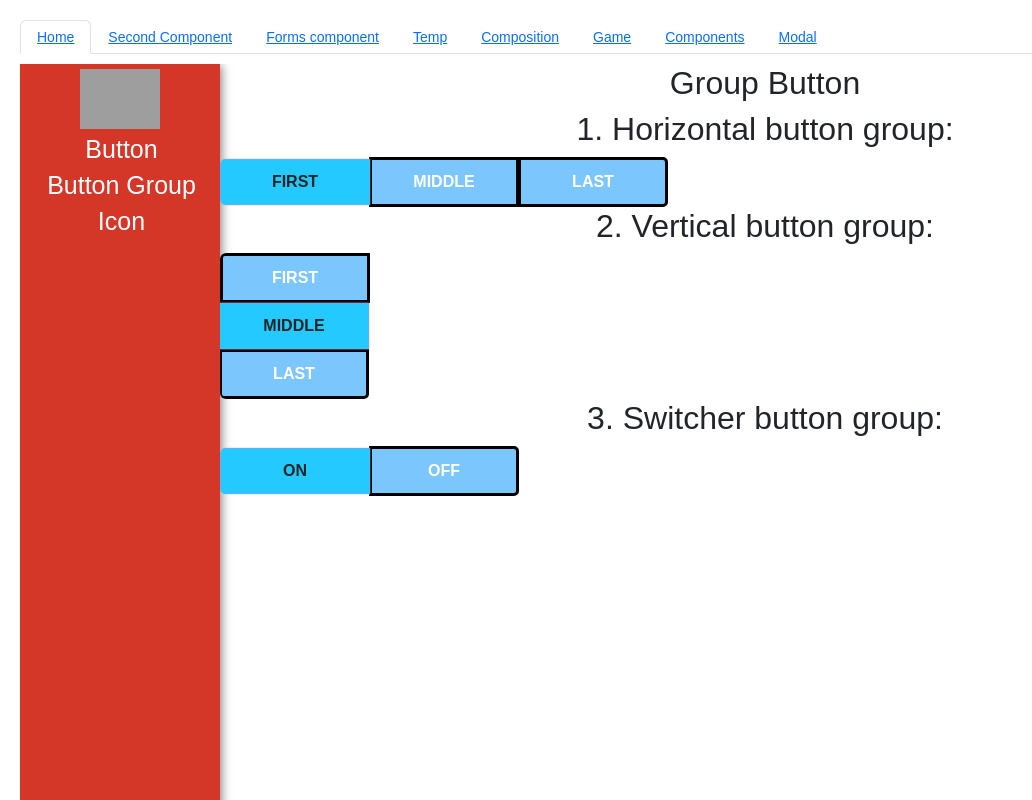
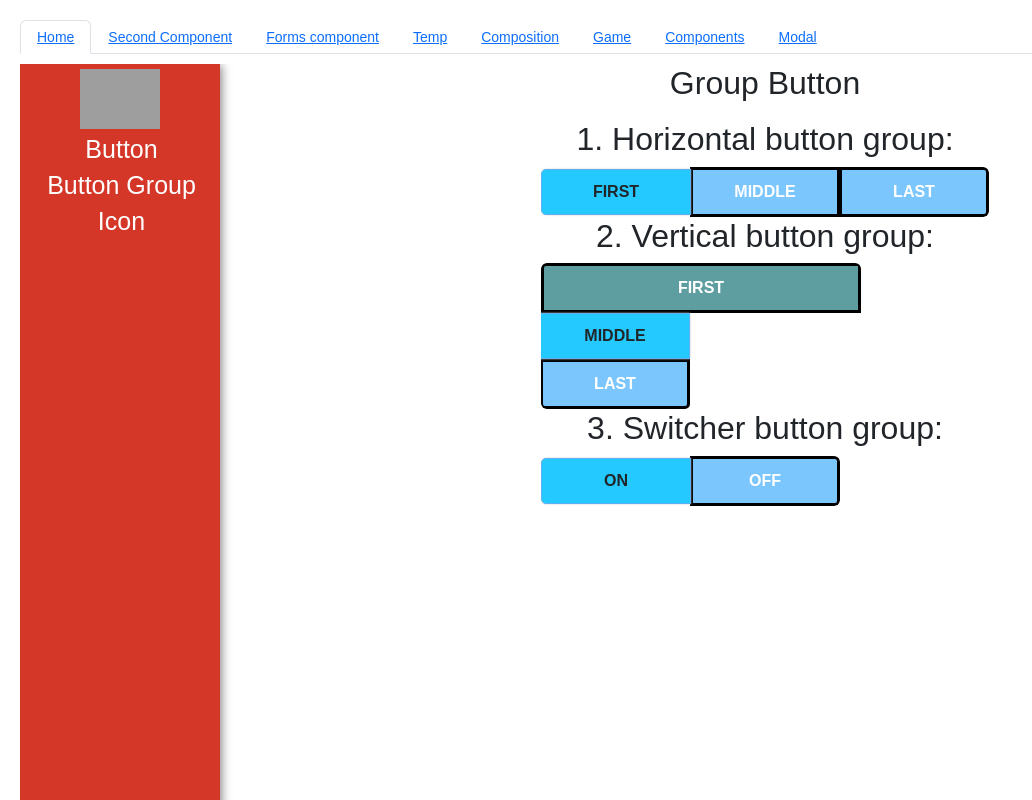
Before and after one commit to N1ph1l1m/React_practic, a React (Create React App) app in the folder React/my-app/: page /devComponents in a window 1280 px wide. Both pictures are taken after a click on the button "Button Group". Shown: the top 800 px of the page, without its empty margins (0-1032 px from the left). Built offline with nearby package versions, Linux system fonts and the light colour scheme; grey boxes are pictures that could not be loaded.

Commit message:
Refactor layout

```diff
--- a/React/my-app/src/components/webDevComponents/components/groupButton/sandBoxGroupButton.jsx
+++ b/React/my-app/src/components/webDevComponents/components/groupButton/sandBoxGroupButton.jsx
@@ -2,6 +2,12 @@
 import React, { Fragment, Component } from 'react';
 import ButtonGroup from '../groupButton/groupButton'
 import Button from '../button/button'
+import styled from "styled-components";
+
+
+const WrapSandBox = styled.div`
+margin:10px auto;
+`
 
 class Sandbox extends Component {
   state = {
@@ -20,8 +26,8 @@ class Sandbox extends Component {
     const { switchOn } = this.state;
 
     return (
-      <Fragment>
 
+      <WrapSandBox>
        <h2><span>1. Horizontal button group:</span></h2>
       <ButtonGroup>
         <Button active>First</Button>
@@ -30,9 +36,9 @@ class Sandbox extends Component {
       </ButtonGroup>
 
       <h2><span>2. Vertical button group:</span></h2>
-        <ButtonGroup vertical>
-          <Button>First</Button>
-          <Button active>Middle</Button>
+      <ButtonGroup vertical >
+        <Button className='newWidth'>First</Button>
+        <Button  active>Middle</Button>
         <Button>Last</Button>
       </ButtonGroup>
 
@@ -42,7 +48,9 @@ class Sandbox extends Component {
         <Button onClick={this.handleSwitchOff} active={!switchOn}>OFF</Button>
       </ButtonGroup>
 
-      </Fragment>
+      </WrapSandBox>
+
+
     );
   }
 }
--- a/React/my-app/src/components/webDevComponents/webDevComponents.jsx
+++ b/React/my-app/src/components/webDevComponents/webDevComponents.jsx
@@ -92,7 +92,7 @@ export default class DevComponetns extends React.Component{
                 return (
                     <ContentItem>
                         <h2>Group Button</h2>
-                        <SandBoxGroupButton></SandBoxGroupButton>
+                        <SandBoxGroupButton/>
                     </ContentItem>
                 );
             case 3:
```
Also changed, not shown: React/my-app/src/components/webDevComponents/components/button/button.css (line endings or trailing spaces). Lines whose indentation alone changed are shown as unchanged.
